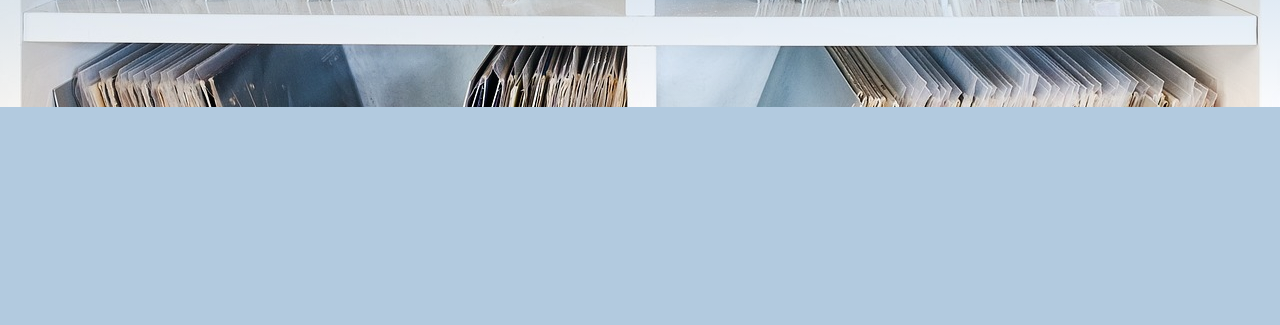
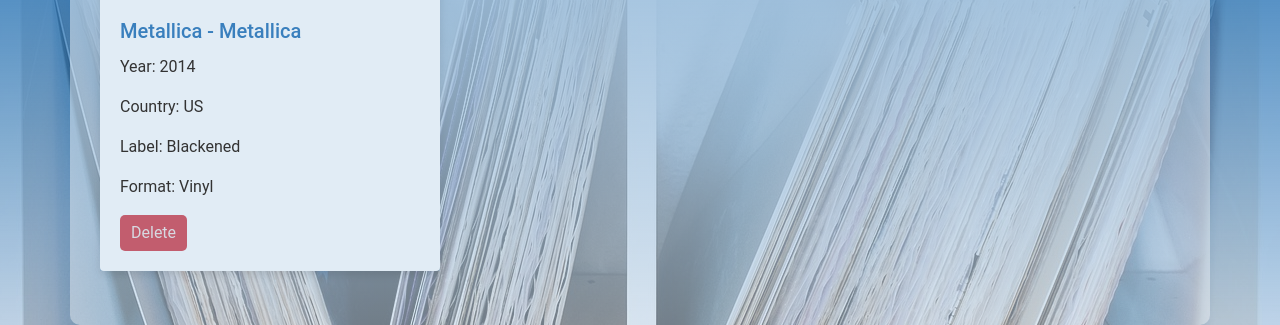
Before and after one commit to aaudrius/record-collection, a Flask app: page / in a window 1280 px wide. Shown: the part 693-1018 px from the top of the page. Before the commit the page ends 800 px from the top, so only its background shows below. Run offline with Flask 3, Linux system fonts and the light colour scheme; a user stored in the database is signed in; data comes from the database, SQL or seed files in the repository; some libraries are stand-ins or nearby versions.

Commit message:
remove format selection from search results when adding to collection

```diff
--- a/app.py
+++ b/app.py
@@ -151,7 +151,8 @@
             result['year'] = result.get('year', 'N/A')
             result['country'] = result.get('country', 'N/A')
             result['labels'] = result.get('label', [])
-            result['format'] = result.get('format', 'N/A')
+            formats = result.get('format', [])
+            result['format'] = formats[0] if formats else 'N/A'
             result['cover_image'] = result.get('cover_image', 'https://via.placeholder.com/150')
 
             if 'label' in result and isinstance(result['label'], list):
@@ -159,10 +160,10 @@
             else:
                 result['labels'] = []
 
-            if 'format' in result and isinstance(result['format'], list):
-                result['formats'] = result['format']
-            else:
-                result['formats'] = []
+            # if 'format' in result and isinstance(result['format'], list):
+            #     result['formats'] = result['format']
+            # else:
+            #     result['formats'] = []
 
         return render_template('search_artist_album.html', search_results=search_results)
     return render_template('search_artist_album.html')
@@ -173,7 +174,7 @@
     try:
         release_data = json.loads(request.form['release_data'])
         selected_label = request.form['selected_label']
-        selected_format = request.form['selected_format']
+        # format = request.form['format']
         artist_album = re.split(' - ', release_data['title'])
         artist = artist_album[0]
         album = artist_album[1]
@@ -189,8 +190,8 @@
             cover_image=release_data.get('cover_image', ''),
             year=release_data.get('year', 'N/A'),
             country=release_data.get('country', 'N/A'),
+            format=release_data.get('format', 'N/A'),
             selected_label=selected_label,
-            selected_format=selected_format,
             spotify_album_id=spotify_album_id
         )
         db.session.add(new_record)
--- a/models.py
+++ b/models.py
@@ -19,7 +19,7 @@
     year = db.Column(db.String(20))
     country = db.Column(db.String(20))
     selected_label = db.Column(db.String(200))
-    selected_format = db.Column(db.String(200))
+    format = db.Column(db.String(200))
     spotify_album_id = db.Column(db.String(200), nullable=True)
 
 followees = db.Table('followees',
--- a/templates/index.html
+++ b/templates/index.html
@@ -16,7 +16,7 @@
             <p>Year: {{ item.year }}</p>
             <p>Country: {{ item.country }}</p>
             <p>Label: {{ item.selected_label }}</p>
-            <p>Format: {{ item.selected_format }}</p>
+            <p>Format: {{ item.format }}</p>
             <form method="post" action="{{ url_for('delete_from_collection', collection_id=item.id) }}">
               <button type="submit" class="btn button delete">Delete</button>
             </form>
```
Also changed, not shown: templates/search_artist_album.html (+1 -9 lines), instance/record_collection.db, 1 other file.
